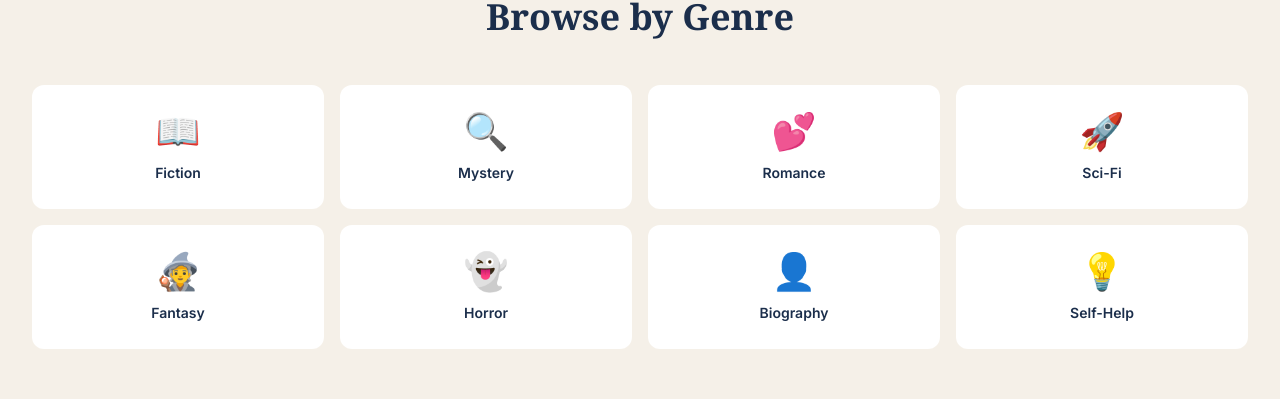
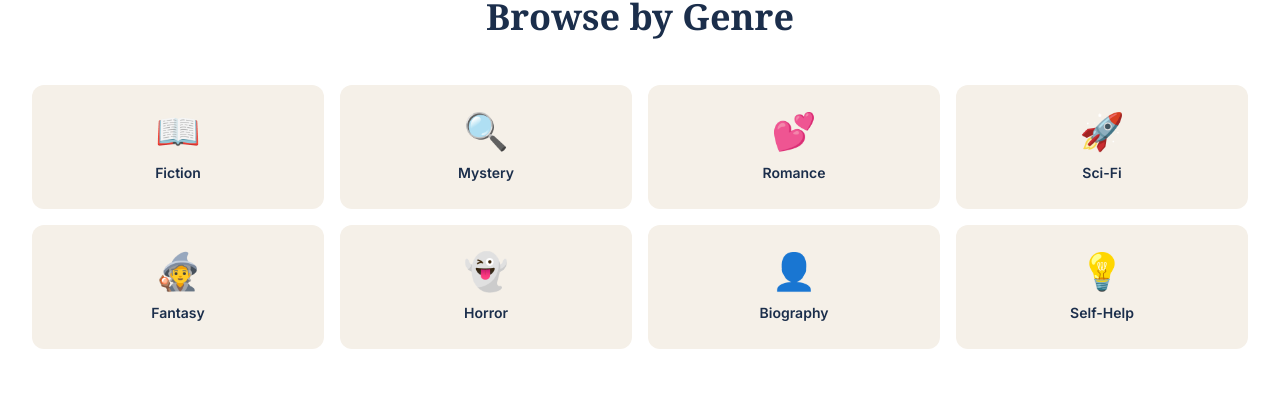
Before and after one commit to Sadiqunnabi17/A-10-Client, a Next.js app: page / in a window 1280 px wide. Shown: the part 1523-1922 px from the top of the page. Built offline with nearby package versions, Linux system fonts and the light colour scheme; no server answers.

Commit message:
Edited Home, browse, login and register pages

```diff
--- a/src/app/(auth)/login/page.js
+++ b/src/app/(auth)/login/page.js
@@ -46,7 +46,7 @@ export default function LoginPage() {
   };
 
   return (
-    <div className="min-h-screen flex items-center justify-center px-4 bg-accent">
+    <div className="min-h-screen flex items-center justify-center px-4 bg-accent py-8">
       <div className="bg-white rounded-xl shadow-lg p-8 w-full max-w-md">
         {/* Logo */}
         <div className="flex items-center justify-center gap-2 text-primary font-bold text-3xl mb-2">
--- a/src/app/(auth)/register/page.js
+++ b/src/app/(auth)/register/page.js
@@ -50,7 +50,7 @@ export default function RegisterPage() {
   };
 
   return (
-    <div className="min-h-screen flex items-center justify-center px-4 bg-accent">
+    <div className="min-h-screen flex items-center justify-center px-4 bg-accent py-8">
       <div className="bg-white rounded-xl shadow-lg p-8 w-full max-w-md">
         <div className="flex items-center justify-center gap-2 text-primary font-bold text-3xl mb-2">
           <FiBook size={32} />
--- a/src/app/browse/page.js
+++ b/src/app/browse/page.js
@@ -72,7 +72,7 @@ function BrowseContent() {
   };
 
   return (
-    <div className="min-h-screen bg-accent">
+    <div className="bg-accent pb-12">
       {/* Header */}
       <div className="bg-primary py-12">
         <div className="max-w-7xl mx-auto px-4 text-center">
--- a/src/components/home/GenresSection.jsx
+++ b/src/components/home/GenresSection.jsx
@@ -15,7 +15,7 @@ const genres = [
 
 export default function GenresSection() {
   return (
-    <section className="py-20 bg-accent">
+    <section className="py-20 bg-white">
       <div className="max-w-7xl mx-auto px-8">
         <motion.div
           initial={{ opacity: 0, y: 30 }}
@@ -47,7 +47,7 @@ export default function GenresSection() {
             >
               <Link
                 href={`/browse?genre=${genre.name}`}
-                className="bg-white border-2 border-transparent hover:border-secondary rounded-xl p-6 flex flex-col items-center gap-3 text-center hover:shadow-md transition block group"
+                className="bg-accent border-2 border-transparent hover:border-secondary rounded-xl p-6 flex flex-col items-center gap-3 text-center hover:shadow-md transition block group"
               >
                 <span className="text-4xl">{genre.emoji}</span>
                 <span className="font-semibold text-sm text-primary group-hover:text-secondary transition">
```
